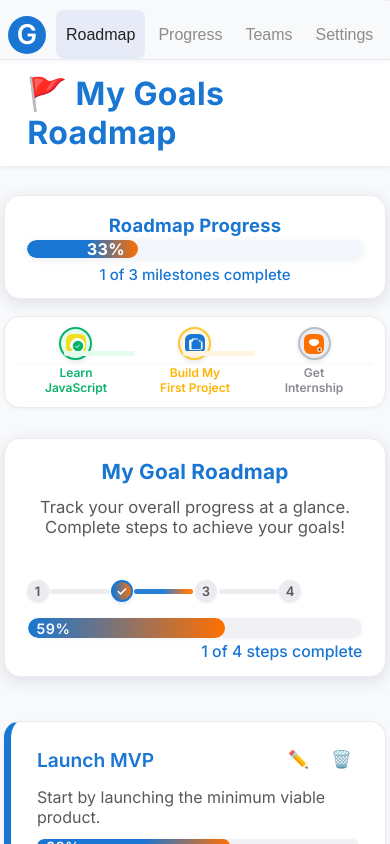
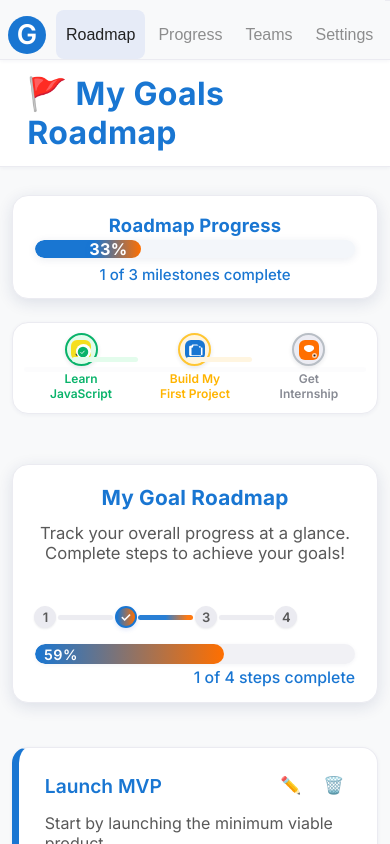
Before and after one commit to Workflow-Manager-admin/goalmap-navigator-111025-8d7507de, a React (Create React App) app in the folder frontend_react_app/: page / in a window 390 px wide. Shown: the top 844 px of the page. Built offline with nearby package versions, Linux system fonts and the light colour scheme; the HTML template or start-up script is replaced by a standard one.

Commit message:
CheckPoint - cg1d525088

```diff
--- a/frontend_react_app/src/App.css
+++ b/frontend_react_app/src/App.css
@@ -171,10 +171,57 @@ body, html {
 
 .roadmap-section {
   flex: 1;
-  padding: 32px;
+  display: flex;
+  flex-direction: column;
+  align-items: center;
+  padding: 32px 0 32px 0;
   background: var(--bg-light);
   min-height: 0;
   overflow-y: auto;
+}
+
+/* Ensure children of roadmap-section are centered and set max-width for layout */
+.roadmap-section > * {
+  width: 100%;
+  max-width: 900px;
+  margin-left: auto;
+  margin-right: auto;
+  box-sizing: border-box;
+}
+
+/* Override progress tracker/milestone bar for center+responsive */
+@media (max-width: 1000px) {
+  .roadmap-section > * {
+    max-width: 100vw;
+  }
+}
+
+@media (max-width: 700px) {
+  .roadmap-section {
+    padding: 16px 0;
+  }
+  .roadmap-section > * {
+    max-width: 99vw;
+    padding-left: 2vw;
+    padding-right: 2vw;
+  }
+}
+
+/* Responsive tweak for mobile modals: always centered, nearly fullscreen */
+@media (max-width: 480px) {
+  .modal-content {
+    max-width: 98vw !important;
+    min-width: 0 !important;
+    padding: 18px 3vw !important;
+  }
+}
+
+/* Responsive tweaks for MyGoalRoadmap: no padding on mobile */
+@media (max-width: 650px) {
+  .my-goal-roadmap {
+    padding: 12px 2vw 14px 2vw !important;
+    max-width: 100vw !important;
+  }
 }
 
 /* --- Interactive milestone roadmap bar styles --- */
--- a/frontend_react_app/src/App.js
+++ b/frontend_react_app/src/App.js
@@ -164,16 +164,32 @@ function App() {
       <main className="dashboard-main">
         <Header />
         {/* My Goal Roadmap -- add interactive milestone roadmap at the top */}
-        <section className="roadmap-section" style={{paddingTop: 0}}>
+        <section className="roadmap-section" style={{ paddingTop: 0 }}>
           {/* Progress tracker above roadmap bar */}
-          <div style={{ margin: "28px auto 6px auto", maxWidth: 870, width: "100%" }}>
+          <div
+            style={{
+              display: "flex",
+              flexDirection: "column",
+              alignItems: "center",
+              margin: "28px 0 6px 0",
+              width: "100%",
+              maxWidth: 870,
+              boxSizing: "border-box",
+            }}
+          >
             <ProgressTracker milestones={milestones} />
           </div>
-          <div style={{
-            margin: "0px auto 20px auto",
+          <div
+            style={{
+              display: "flex",
+              flexDirection: "column",
+              alignItems: "center",
+              margin: "0px 0 20px 0",
+              width: "100%",
               maxWidth: 870,
-            width: "100%",
-          }}>
+              boxSizing: "border-box",
+            }}
+          >
             <MilestoneRoadmapBar
               milestones={milestones}
               hoveredMilestone={hoveredMilestone}
@@ -183,12 +199,16 @@ function App() {
               onMilestoneClick={(m) => setMilestoneModal(m)}
             />
           </div>
+          <div style={{ width: "100%", maxWidth: 900 }}>
             <MyGoalRoadmap goals={goals} />
+          </div>
+          <div style={{ width: "100%", maxWidth: 900 }}>
             <RoadmapGoals
               goals={goals}
               onEdit={openEditModal}
               onDelete={handleDelete}
             />
+          </div>
         </section>
       </main>
       {milestoneModal && (
```
Lines whose indentation alone changed are shown as unchanged.
